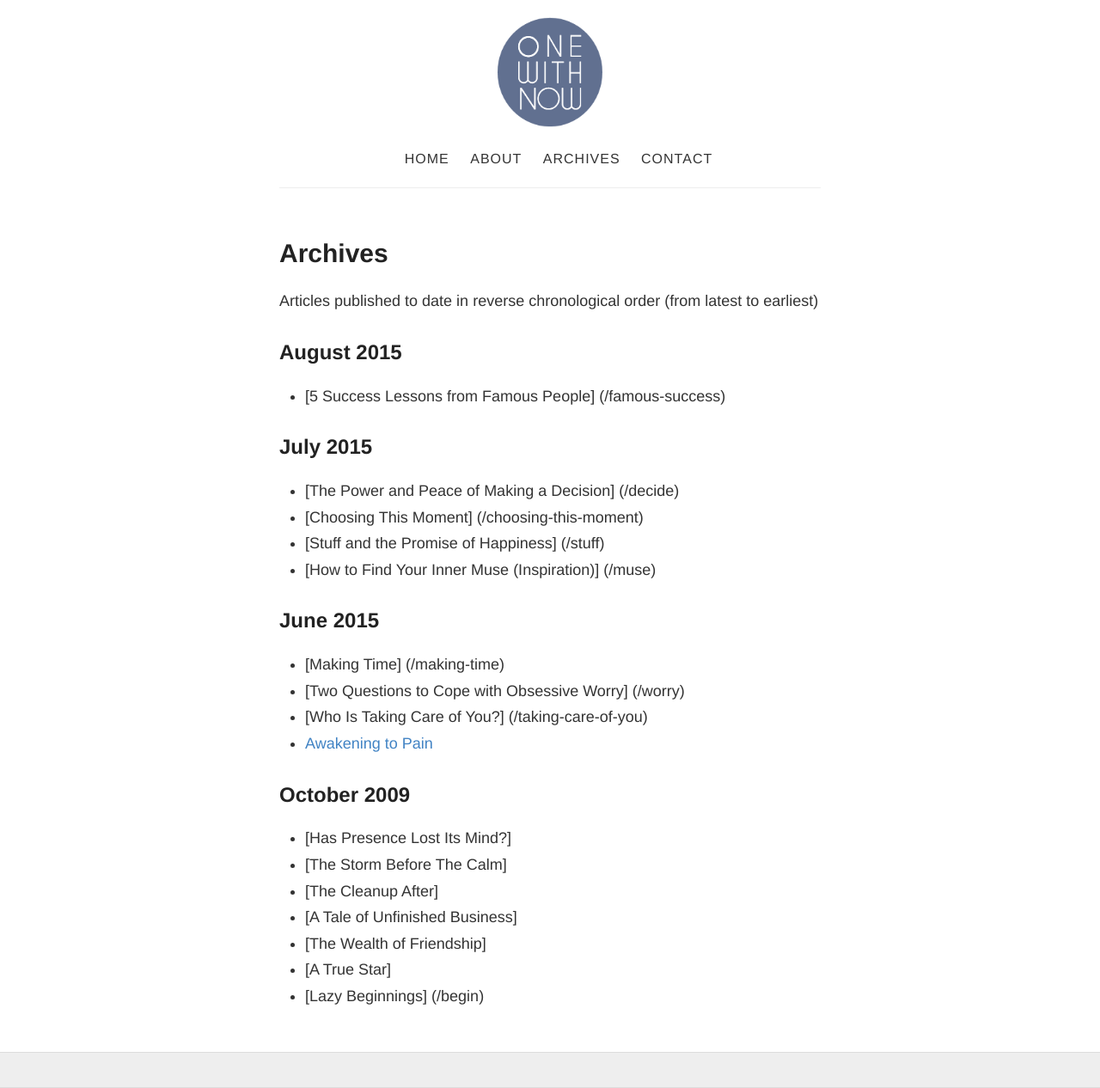
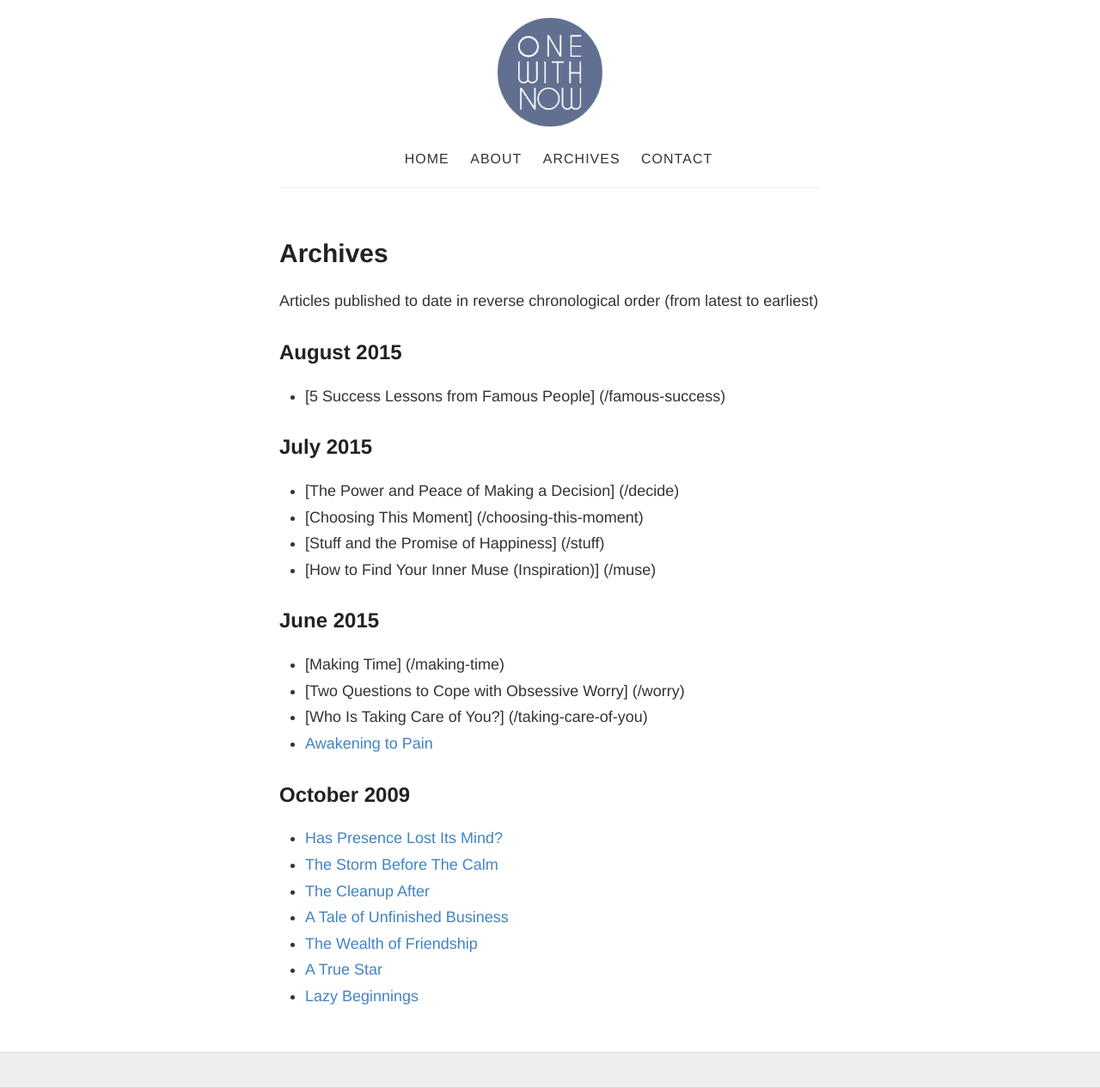
Before and after one commit to onewithnow/onewithnow.github.io, a Jekyll site: the page built from archives.md, in a window 1280 px wide. Shown: the whole page at 86% size. Built offline with Jekyll 4.4.1, drawn with Linux system fonts in a browser that asks for light colours; Markdown is read by kramdown in place of the engine named in the settings.

Commit message:
Archive update

```diff
--- a/archives.md
+++ b/archives.md
@@ -24,10 +24,10 @@ Articles published to date in reverse chronological order (from latest to earlie
 
 ## October 2009
 
-- [Has Presence Lost Its Mind?]
-- [The Storm Before The Calm]
-- [The Cleanup After]
-- [A Tale of Unfinished Business]
-- [The Wealth of Friendship]
-- [A True Star]
-- [Lazy Beginnings] (/begin)
+- [Has Presence Lost Its Mind?](/has-presence-lost-its-mind)
+- [The Storm Before The Calm](/the-storm-before-the-calm)
+- [The Cleanup After](/cleanup)
+- [A Tale of Unfinished Business](/unfinished-business)
+- [The Wealth of Friendship](/friendship)
+- [A True Star](/true-star)
+- [Lazy Beginnings](/begin)
```
Also changed, not shown: _posts/2009-10-24-has-presence-lost-its-mind.md (+2 -6 lines).
